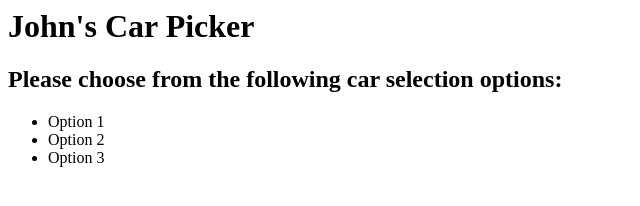
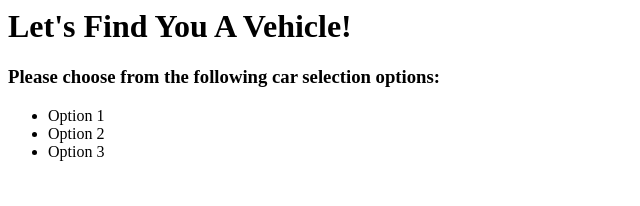
Before and after one commit to GiveItAShott/CarPicker, a plain HTML site: page index.html in a window 1280 px wide. Shown: the whole page, without its empty margins (0-640 px from the left). Drawn offline with Linux system fonts and the light colour scheme.

Commit message:
Update index.html

```diff
--- a/index.html
+++ b/index.html
@@ -1,10 +1,15 @@
 <html>
   <head>
-    <h1>John's Car Picker</h1>
+    <title>John's Car Picker</title>
+    <link rel="stylesheet" type="css" href="style.css">
   </head>
 
+  <header>
+    <h1>Let's Find You A Vehicle!</h1>
+  </header>
+
   <body>
-    <h2>Please choose from the following car selection options:</h2>
+    <h3>Please choose from the following car selection options:</h3>
     <ul>
       <li>Option 1</li>
       <li>Option 2</li>
```
